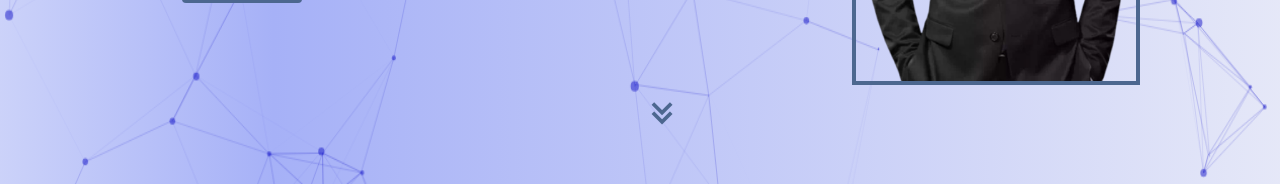
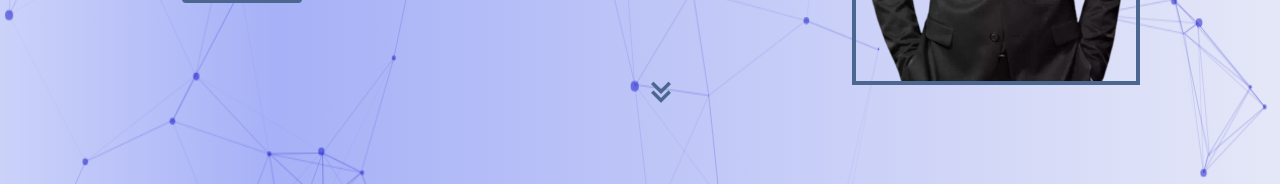
Before and after one commit to AndresDev-20/My_Portafolio, a React (Vite) app: page / in a window 1280 px wide. Shown: the part 488-672 px from the top of the page. Built offline with nearby package versions, Linux system fonts and the light colour scheme.

Commit message:
My Portafolio

```diff
--- a/src/components/style/Home.css
+++ b/src/components/style/Home.css
@@ -342,10 +342,9 @@ font-size: 10px;
 }
 
 .bx_H {
-  font-size: 2.1em;
+  font-size: 2em;
   position: absolute;
   bottom: 0;
-  margin-bottom: -.5em;
   left: 50%;
   cursor: pointer;
   animation: bou 2s infinite;
```
